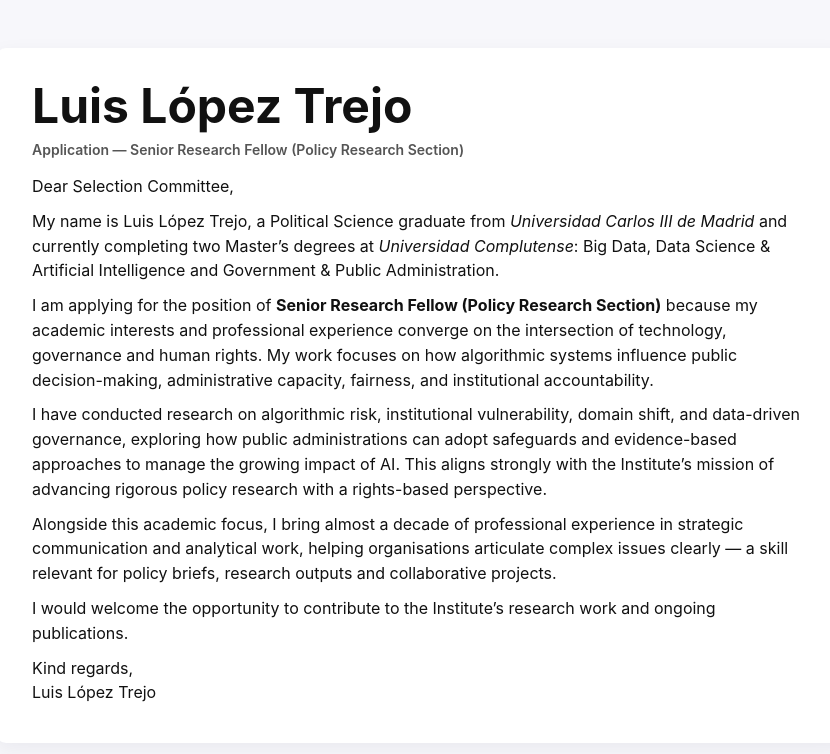
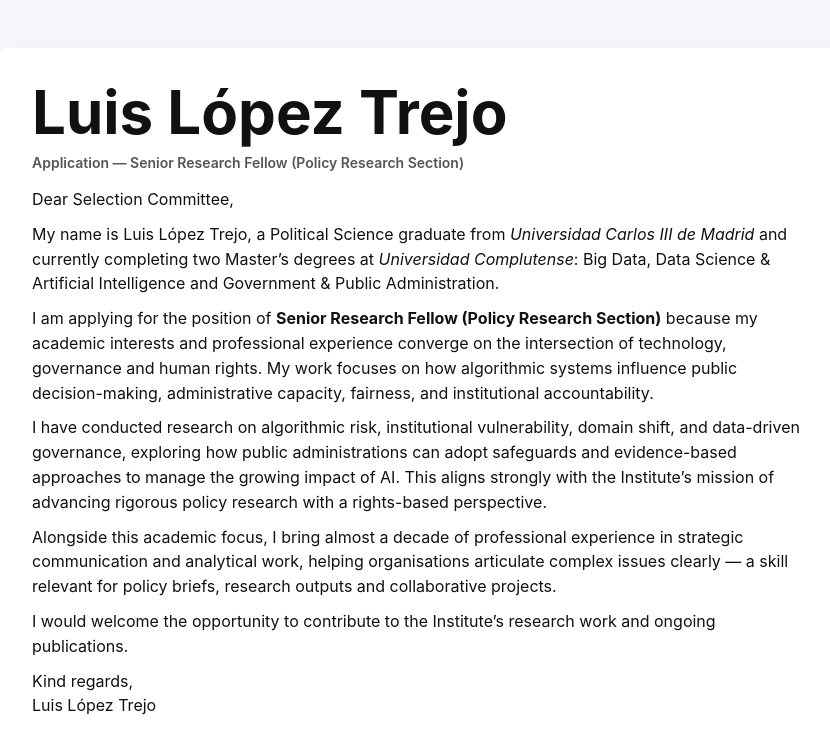
Before and after one commit to LuisLopezTrejo/repo_web, a plain HTML site: page index.html in a window 1280 px wide. Shown: the whole page, without its empty margins (218-1048 px from the left). Drawn offline with Linux system fonts and the light colour scheme.

Commit message:
css styl 2

```diff
--- a/styles.css
+++ b/styles.css
@@ -25,7 +25,7 @@ body {
   border-radius:10px;
 }
 
-h1{margin:0 0 6px; font-size:48px;}
+h1{margin:0 0 6px; font-size:60px;}
 
 h2{margin:0 0 16px; font-size:14px; color:var(--muted); font-weight:600;}
 
```
